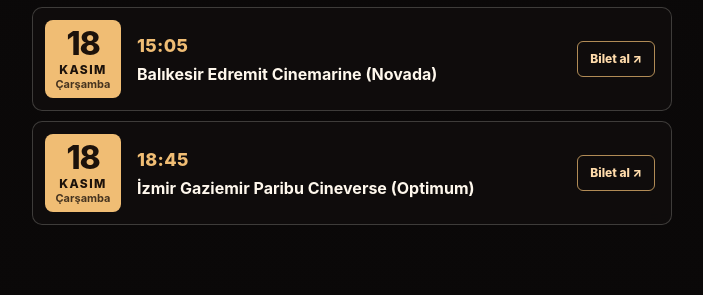
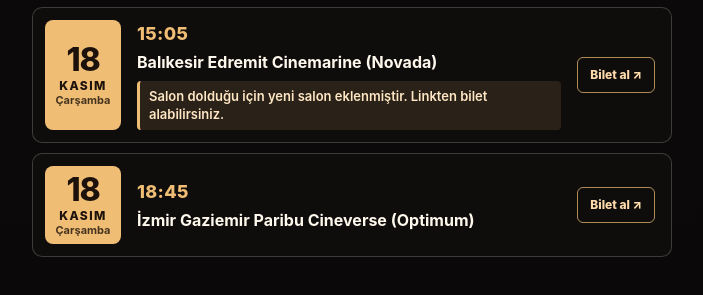
Before and after one commit to adanademir1940/oyunculugosterim, a plain HTML site: page index.html in a window 1280 px wide. Shown: the part 725-1020 px from the top of the page, without its empty margins (288-991 px from the left). Drawn offline with Linux system fonts and the light colour scheme.

Commit message:
Balıkesir seansına yeni salon açıklaması ekle
Co-Authored-By: Claude Opus 5.5 <noreply@anthropic.com>
Claude-Session: https://claude.ai/code/session_01HTCSVLTQuYjtosUbKgBJLb

```diff
--- a/index.html
+++ b/index.html
@@ -174,7 +174,7 @@
       <li data-city="istanbul"><a href="https://www.biletiva.com/place/CINEMA_NEOMARIN" target="_blank" rel="noopener noreferrer">
         <span class="date"><span class="day">15</span><span class="month">Kasım</span><span class="weekday">Pazar</span></span><span class="info"><span class="time">18:00</span><span class="venue">İstanbul Pendik Cinemaximum Neomarin</span></span><span class="cta">Bilet al ↗</span></a></li>
       <li data-city="balikesir"><a href="https://www.biletiva.com/place/EDREMIT_CINEMARINE" target="_blank" rel="noopener noreferrer">
-        <span class="date"><span class="day">18</span><span class="month">Kasım</span><span class="weekday">Çarşamba</span></span><span class="info"><span class="time">15:05</span><span class="venue">Balıkesir Edremit Cinemarine (Novada)</span></span><span class="cta">Bilet al ↗</span></a></li>
+        <span class="date"><span class="day">18</span><span class="month">Kasım</span><span class="weekday">Çarşamba</span></span><span class="info"><span class="time">15:05</span><span class="venue">Balıkesir Edremit Cinemarine (Novada)</span><span class="note">Salon dolduğu için yeni salon eklenmiştir. Linkten bilet alabilirsiniz.</span></span><span class="cta">Bilet al ↗</span></a></li>
       <li data-city="izmir"><a href="https://www.paribucineverse.com/biletleme/~step~ticket~code~0000000050~session~350222" target="_blank" rel="noopener noreferrer">
         <span class="date"><span class="day">18</span><span class="month">Kasım</span><span class="weekday">Çarşamba</span></span><span class="info"><span class="time">18:45</span><span class="venue">İzmir Gaziemir Paribu Cineverse (Optimum)</span></span><span class="cta">Bilet al ↗</span></a></li>
     </ul>
```
